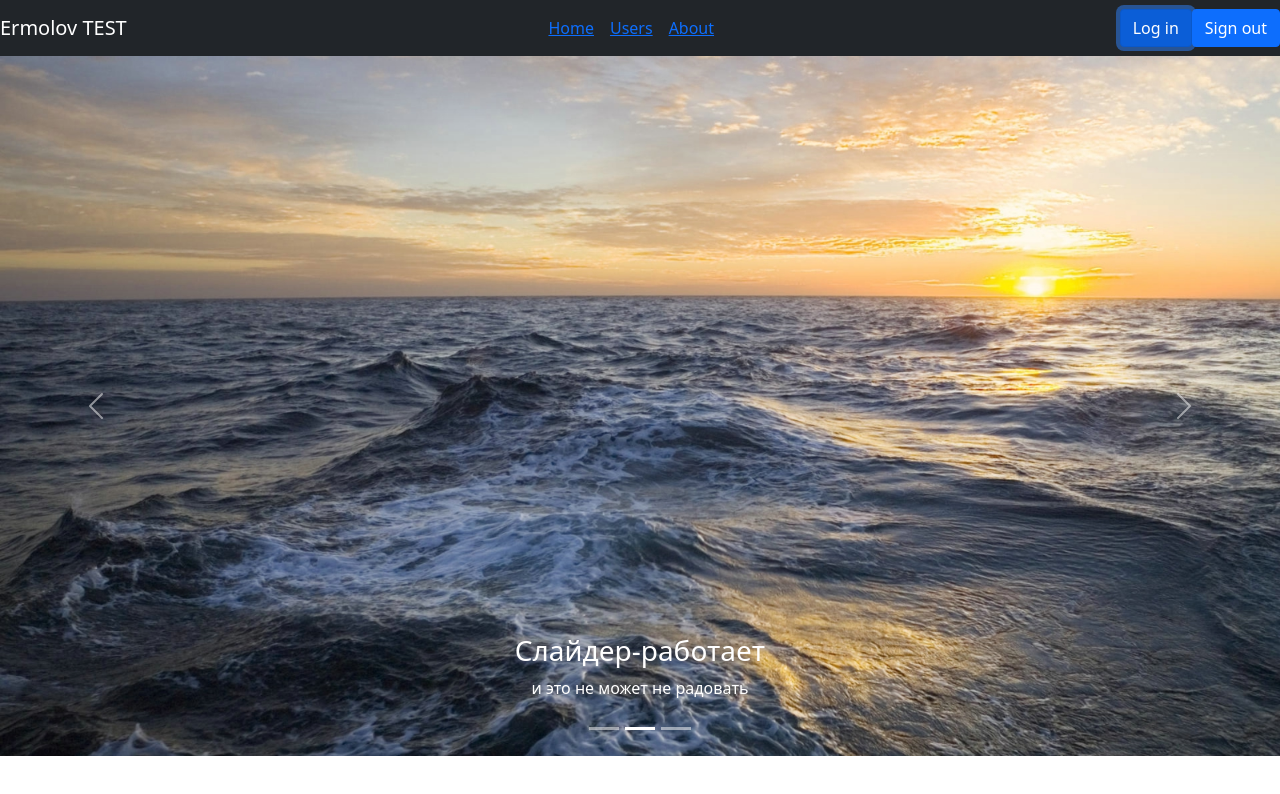
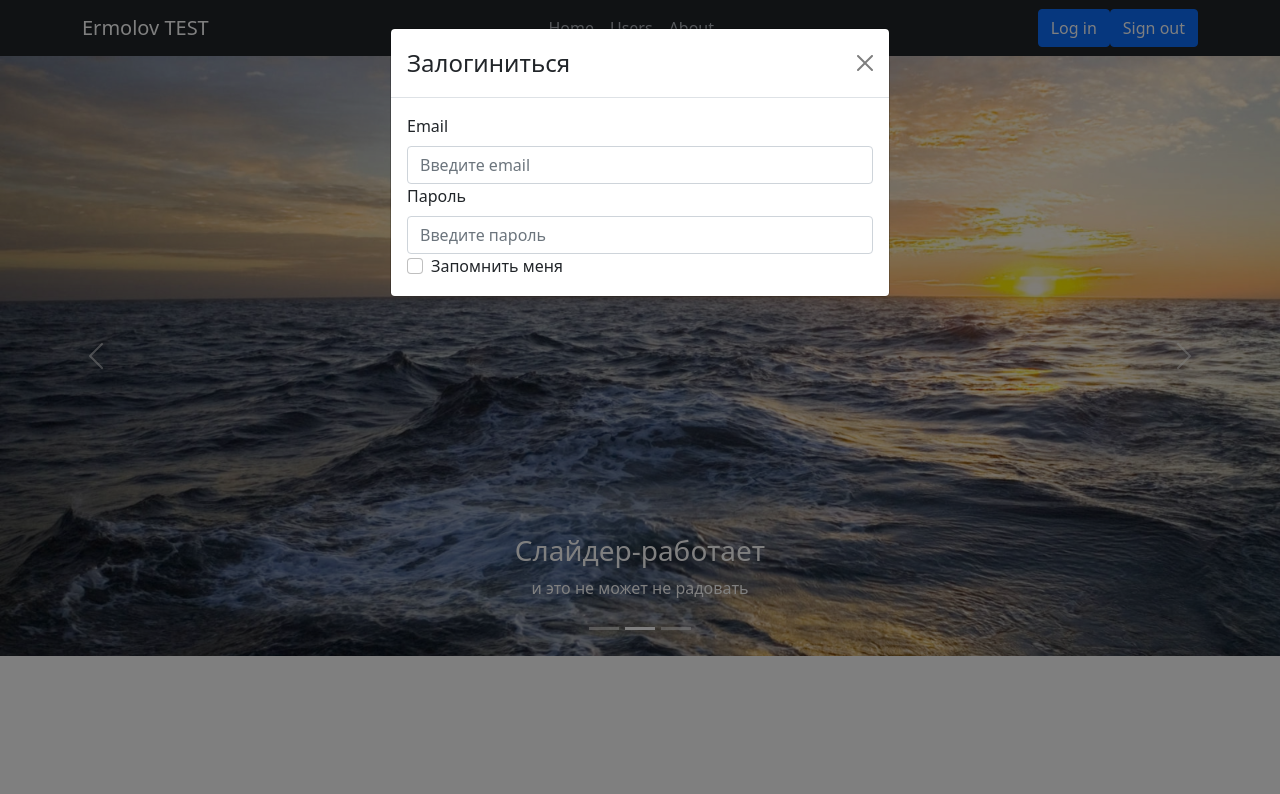
Before and after one commit to AleksandrErmolov/bootsrap-react-simple-project, a React (Create React App) app: page / in a window 1280 px wide. Both pictures are taken after a click on the button "Log in". Shown: the top 794 px of the page. Built offline with nearby package versions, Linux system fonts and the light colour scheme.

Commit message:
add modal window

```diff
--- a/src/components/Navibar.jsx
+++ b/src/components/Navibar.jsx
@@ -1,17 +1,34 @@
-import React from "react";
-import { Navbar, Nav, Button, Container} from "react-bootstrap";
+import React, { useState } from "react";
+import { Navbar, Nav, Button, Container, Modal, Form } from "react-bootstrap";
 import { Link } from "react-router-dom";
 import styled from "styled-components"
 
 
+const Styles = styled.div`
+a, navbar-brand, navbar-nav .nav-link {
+    color: #adb1b8;
+    &:hover {
+        color: white
+    }
+}
+`
+
+export default function NaviBar() {
 
 
-export default function NaviBar() {
+const [show, setShow] = useState(false)
+
+    const handleClose = () => setShow(false)
+    const handleShow = () => setShow(true)
+
+
+
     return (
 
         <>
+            <Styles>
                 <Navbar collapseOnSelect expand="lg" bg="dark" variant="dark">
-
+                    <Container>
                         <Navbar.Brand>Ermolov TEST</Navbar.Brand>
                         <Navbar.Toggle aria-controls="responsive-navbar-nav" />
                         <Navbar.Collapse id="responsive-navbar-nav">
@@ -21,11 +38,37 @@
                                 <Nav.Link> <Link to="/about"> About </Link> </Nav.Link>
                             </Nav>
                             <Nav>
-                        <Button variant="primary" className="mr-2"> Log in </Button>
-                        <Button variant="primary"> Sign out </Button>
+                                <Button variant="primary" className="mr-2" onClick={handleShow}> Log in </Button>
+                                <Button variant="primary" onClick={handleShow}> Sign out </Button>
                             </Nav>
                         </Navbar.Collapse>
+                    </Container>
                 </Navbar>
+            </Styles>
+
+            <Modal show={show} onClick={handleClose}>
+
+                <Modal.Header closeButton>
+                    <Modal.Title> Залогиниться </Modal.Title>
+                </Modal.Header>
+
+                <Modal.Body>
+                    <Form>
+                        <Form.Group countroldId="fromBascEmail">
+                            <Form.Label>Email</Form.Label>
+                            <Form.Control type="email" placeholder="Введите email" />
+                        </Form.Group>
+                        <Form.Group countroldId="fromBascPassword">
+                            <Form.Label>Пароль</Form.Label>
+                            <Form.Control type="password" placeholder="Введите пароль" />
+                        </Form.Group>
+                        <Form.Group countroldId="fromBascCheckbox">
+                            <Form.Check type="checkbox" label="Запомнить меня" />
+                        </Form.Group>
+                    </Form>
+                    </Modal.Body>
+
+            </Modal>
         </>
     )
 }
--- a/src/components/Slider.jsx
+++ b/src/components/Slider.jsx
@@ -10,7 +10,7 @@
 
         <>
             <Carousel>
-                <CarouselItem style={{'height': '700px'}}>
+                <CarouselItem style={{'height': '600px'}}>
                     <img
                         className="d-block w-100"
                         src={ocean}
@@ -22,7 +22,7 @@
                     </Carousel.Caption>
                 </CarouselItem>
 
-                <CarouselItem style={{ 'height': '700px' }}>
+                <CarouselItem style={{ 'height': '600px' }}>
                     <img
                         className="d-block w-100"
                         src={ocean1}
@@ -36,7 +36,7 @@
 
 
 
-                <CarouselItem style={{ 'height': '700px' }}>
+                <CarouselItem style={{ 'height': '600px' }}>
                     <img
                         className="d-block w-100"
                         src={ocean2}
```
Lines whose indentation alone changed are shown as unchanged.
